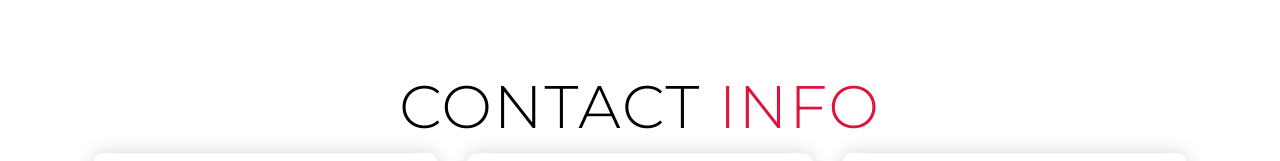
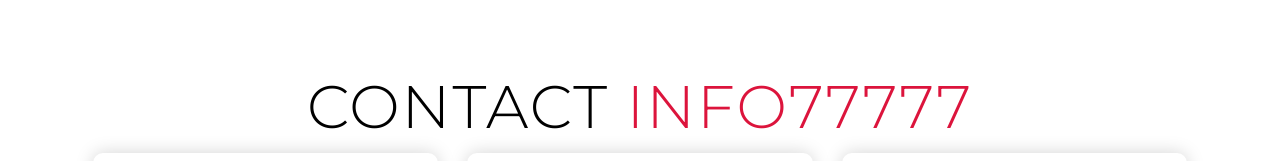
Before and after one commit to achrafnh/website-achraf, a plain HTML site: page index.html in a window 1280 px wide. Shown: the part 4947-5108 px from the top of the page. Drawn offline with Linux system fonts and the light colour scheme.

Commit message:
update index

```diff
--- a/index.html
+++ b/index.html
@@ -131,7 +131,8 @@
           </div>
           <div class="project-img">
             <img src="./img/img-1.png" alt="img">
-          </div>
+          </div> hrefnhaila/devops-mywebsite:v20250408144228-2d94e87 .
+
         </div>
         <div class="project-item">
           <div class="project-info">
@@ -192,7 +193,7 @@
   <section id="contact">
     <div class="contact container">
       <div>
-        <h1 class="section-title">Contact <span>info</span></h1>
+        <h1 class="section-title">Contact <span>info77777</span></h1>
       </div>
       <div class="contact-items">
         <div class="contact-item">
```
